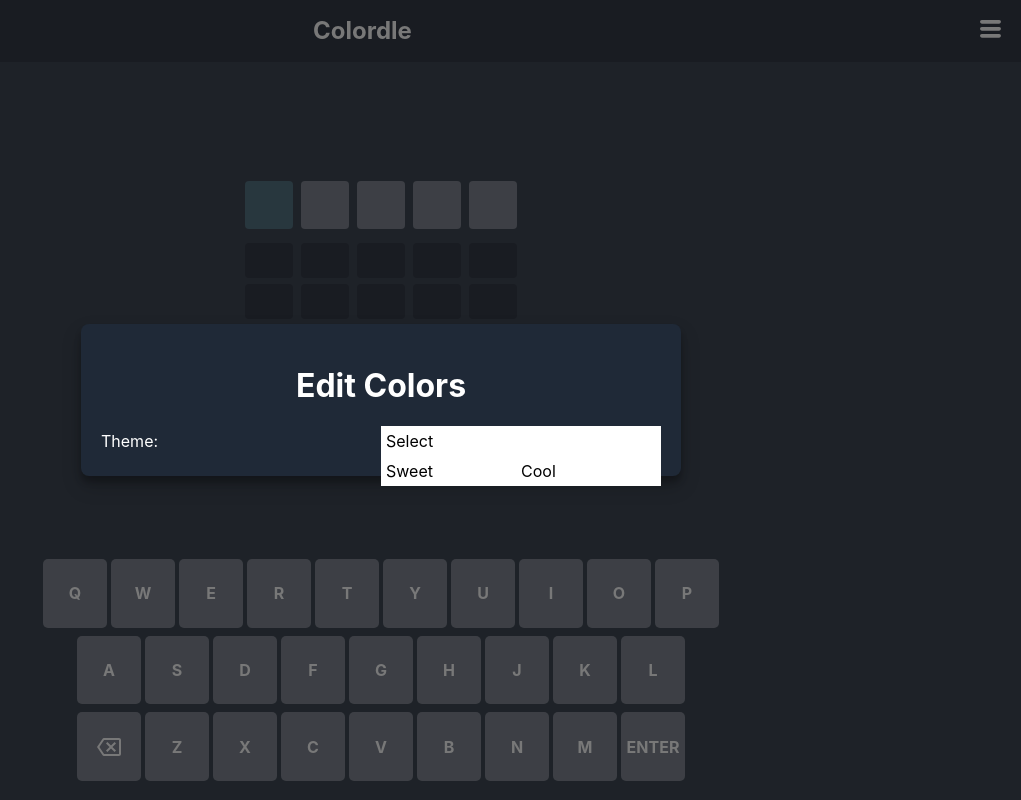
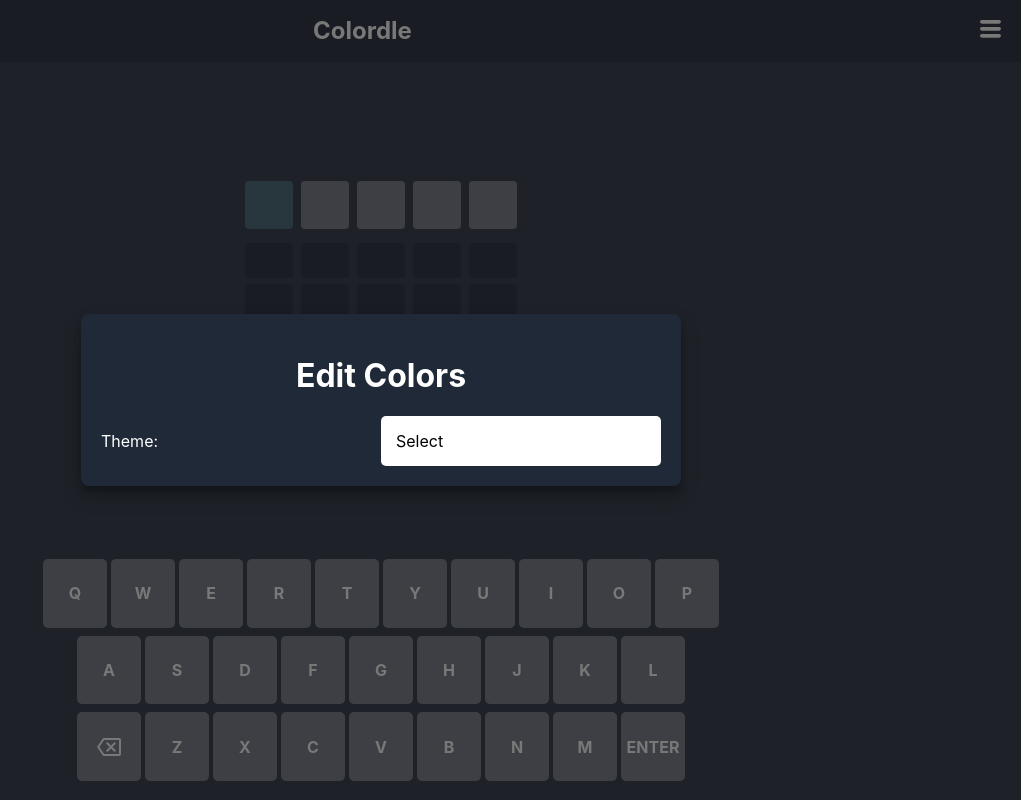
Before and after one commit to MattHaslemTech/Colordle, a React (Create React App) app: page / in a window 1280 px wide. Shown: the whole page, without its empty margins (259-1280 px from the left). Built offline with nearby package versions, Linux system fonts and the light colour scheme.

Commit message:
Add dropdown functionality. Populate themes dropdown from data in themes.json

```diff
--- a/src/components/Game.jsx
+++ b/src/components/Game.jsx
@@ -284,6 +284,7 @@ class Game extends React.Component {
   {
     return (
       <>
+      <div id="game-master">
         <Navbar />
         <div className="all-content-wrap">
 
@@ -305,6 +306,7 @@ class Game extends React.Component {
                     wrongLetters={this.state.wrongLetters}
                     />
         </div>
+      </div>
       </>
     )
   }
--- /dev/null
+++ b/src/components/Items/Dropdown.jsx
@@ -0,0 +1,99 @@
+import React from 'react';
+
+import $ from 'jquery';
+
+import '../styles/items/dropdown.css';
+
+class Dropdown extends React.Component
+{
+  constructor(props)
+  {
+    super(props);
+
+    this.state = {
+      items: [],
+      open: "false",
+      selected: "",
+      test: "",
+    }
+
+    this.openDropdown = this.openDropdown.bind(this);
+  }
+
+  // Put the options into a list of items to toss in dropdown
+  buildOptions()
+  {
+    var options = this.props.options;
+    var results = [];
+
+    var i = 0;
+    options.forEach((value, key) => {
+      if($(value).hasClass('heading'))
+      {
+      results.push(<div key={i} className="heading row" onClick={this.selectItem}>{value}</div>)
+      }
+      else
+      {
+        results.push(<div key={i} className="item row" onClick={this.selectItem}>{value}</div>)
+      }
+
+      i++;
+    });
+
+    return results;
+  }
+
+  openDropdown()
+  {
+
+    var dropdownOpen = this.state.open;
+
+    // If we're closing the menu
+    if(dropdownOpen == "true")
+    {
+      this.setState({open: "false"});
+    }
+    else
+    {
+      this.setState({open: "true"});
+    }
+  }
+
+
+
+  selectItem = (e) => {
+    this.setState({selected: e.target});
+
+    // If this is a header don't worry about it
+
+    // Grab the .item wrap holding what we clicked on
+    var selectedItemHtml;
+    if(!$(e.target).hasClass('item'))
+    {
+      selectedItemHtml = $(e.target).closest('.item').clone();
+    }
+    else
+    {
+      selectedItemHtml = $(e.target).clone();
+    }
+    $('.dropdown-wrap .top-item').html(selectedItemHtml);
+  }
+
+
+  render()
+  {
+    var options = this.buildOptions();
+    return(
+      <div className="dropdown-wrap" data-value="" onClick={this.openDropdown} data-open={this.state.open}>
+        <div className="top-item item">
+          Select
+        </div>
+        <div className="options-wrap">
+          {options}
+        </div>
+      </div>
+    )
+  }
+}
+
+export default Dropdown;
--- a/src/components/Navbar/Menu.jsx
+++ b/src/components/Navbar/Menu.jsx
@@ -15,7 +15,6 @@ class Menu extends React.Component
 
   openPopUp(e) {
     var popup = e.target.getAttribute("data-popup");
-    console.log(popup);
   }
 
   render(){
--- a/src/components/Navbar/Popups/ColorPopup.jsx
+++ b/src/components/Navbar/Popups/ColorPopup.jsx
@@ -1,4 +1,6 @@
 import React from 'react';
+
+import Dropdown from '../../Items/Dropdown';
 
 import '../../styles/popups.css';
 import '../../styles/items/dropdown.css';
@@ -8,9 +10,81 @@ class ColorPopUp extends React.Component {
   constructor(props)
   {
     super(props);
+
+    this.state = {
+      themes: require('../../../files/themes.json'),
+    }
+  }
+
+  themeDropdownBuilder()
+  {
+    var results = [];
+    var themes = this.state.themes;
+
+
+    // Go through each theme
+    for( var themeName in themes)
+    {
+      var colors = themes[themeName];
+      console.log("val: " + themeName);
+
+      var option = <div key={colorValue} className="title">{themeName}</div>;
+
+      // Go through each color in theme
+      var colorResults = [];
+      var j = 0;
+      for( var colorName in colors )
+      {
+        var colorValue = colors[colorName];
+
+        var boxStyle = {
+          background: colorValue,
+        }
+
+        var key = themeName + "-" + j.toString();
+        colorResults.push(<div key={key} className="color-box" style={boxStyle}></div>);
+        j++;
+      }
+      results.push(<>{option}<div className="colors-wrap">{colorResults}</div></>);
+    }
+
+    // Add our custom made ones to that list
+    // Go through each theme
+    results.push(<div className="heading">Custom</div>);
+    var customThemes = require('../../../files/custom-themes.json')
+    for( var themeName in customThemes)
+    {
+      var colors = customThemes[themeName];
+
+      var option = <div key={colorValue} className="title">{themeName}</div>;
+
+      // Go through each color in theme
+      var colorResults = [];
+      var j = 0;
+      for( var colorName in colors )
+      {
+        var colorValue = colors[colorName];
+
+        var boxStyle = {
+          background: colorValue,
+        }
+
+        var key = themeName + "-" + j.toString();
+        colorResults.push(<div key={key} className="color-box" style={boxStyle}></div>);
+        j++;
+      }
+      results.push(<>{option}<div className="colors-wrap">{colorResults}</div></>);
+    }
+    results.push(themes[0]);
+
+    return results;
   }
 
   render(){
+
+    // Get a list of themes to toss in the dropdown
+    var themeOptions = this.themeDropdownBuilder();
+
     return(
       <div className="pop-up-wrap">
         <div className="content-wrap">
@@ -18,21 +92,7 @@ class ColorPopUp extends React.Component {
           <div className="row">
             <div className="title">Theme:</div>
             <div className="right-side option">
-              <div className="dropdown-wrap" data-value="">
-                <div className="top-item">
-                  Select
-                </div>
-                <div className="options-wrap">
-                  <div className="item row">
-                    <div className="title">
-                      Sweet
-                    </div>
-                    <div className="colors">
-                      Cool
-                    </div>
-                  </div>
-                </div>
-              </div>
+              <Dropdown options={themeOptions} />
             </div>
           </div>
         </div>
--- a/src/components/styles/items/dropdown.css
+++ b/src/components/styles/items/dropdown.css
@@ -16,23 +16,41 @@
   width: 100%;
   background: #fff;
 
-  padding: 5px;
+  padding: 15px;
+
+  border-radius: 5px;
 }
 
 .dropdown-wrap .options-wrap
 {
+  transition: all 300ms;
   position: absolute;
 
   background: #fff;
 
   width: 100%;
+
+  overflow: hidden;
+  max-height: 0px;
+
+  border-radius: 0px 0px 5px 5px;
+}
+
+.dropdown-wrap[data-open="true"] .options-wrap
+{
+  max-height: 30vh;
+}
+
+.dropdown-wrap[data-open="true"] .top-item
+{
+  border-radius: 5px 5px 0px 0px;
 }
 
 .dropdown-wrap .options-wrap .item
 {
   transition: all 0ms;
   width: 100%;
-  padding: 5px;
+  padding: 15px;
 
 }
 
@@ -40,3 +58,16 @@
 {
   background: #ccc;
 }
+
+
+.dropdown-wrap .item .colors-wrap
+{
+  display: flex;
+
+}
+.dropdown-wrap .item .color-box
+{
+  --size: 30px;
+  height: var(--size);
+  width: calc(var(--size) / 2);
+}
--- /dev/null
+++ b/src/files/custom-themes.json
@@ -0,0 +1,24 @@
+
+{
+
+    "Custom" : {
+      "game-bg-color": "rgba(31,41,55,1)",
+
+      "navbar-bg-color": "rgba(17,24,39, 1)",
+      "menu-bg-color": "#28434F",
+
+      "text-color": "#fff",
+      "letter-selected-row-bg-color": "rgba(107, 114, 128, 1)",
+      "letter-bg-color": "rgba(17,24,39, 1)",
+      "letter-color-glow": "rgba(24,78,99, 1)",
+
+      "letter-correct-spot-bg-color": "rgba(83,141,78, 1)",
+      "letter-bg-in-word-color": "rgba(181,159,59, 1)",
+
+      "letter-not-in-word-text-color": "rgba(171, 171, 171, 1)",
+
+      "not-in-dictionary-bg-color": "rgba(225, 29, 72, 1)"
+    }
+
+
+}
--- /dev/null
+++ b/src/files/themes.json
@@ -0,0 +1,23 @@
+{
+
+    "Slate (default)" : {
+      "game-bg-color": "rgba(31,41,55,1)",
+
+      "navbar-bg-color": "rgba(17,24,39, 1)",
+      "menu-bg-color": "#28434F",
+
+      "text-color": "#fff",
+      "letter-selected-row-bg-color": "rgba(107, 114, 128, 1)",
+      "letter-bg-color": "rgba(17,24,39, 1)",
+      "letter-color-glow": "rgba(24,78,99, 1)",
+
+      "letter-correct-spot-bg-color": "rgba(83,141,78, 1)",
+      "letter-bg-in-word-color": "rgba(181,159,59, 1)",
+
+      "letter-not-in-word-text-color": "rgba(171, 171, 171, 1)",
+
+      "not-in-dictionary-bg-color": "rgba(225, 29, 72, 1)"
+    }
+
+
+}
```
